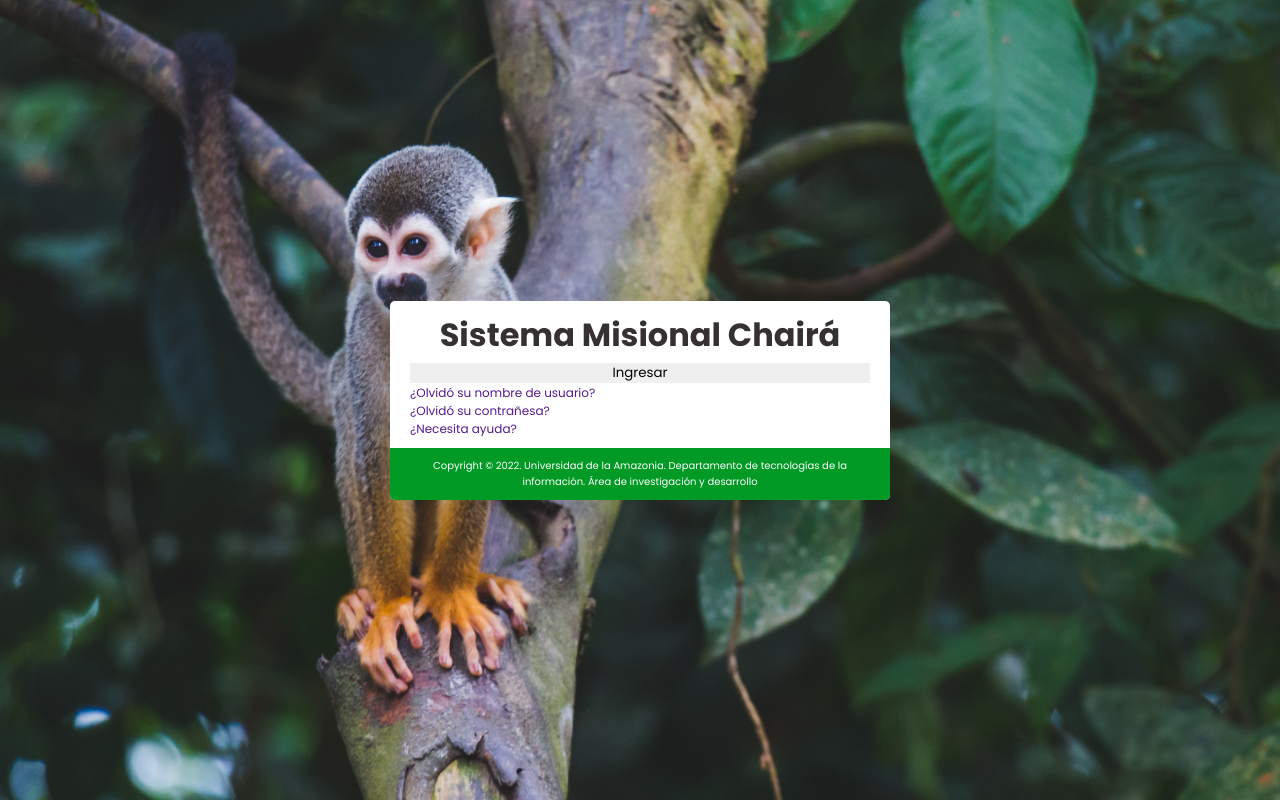
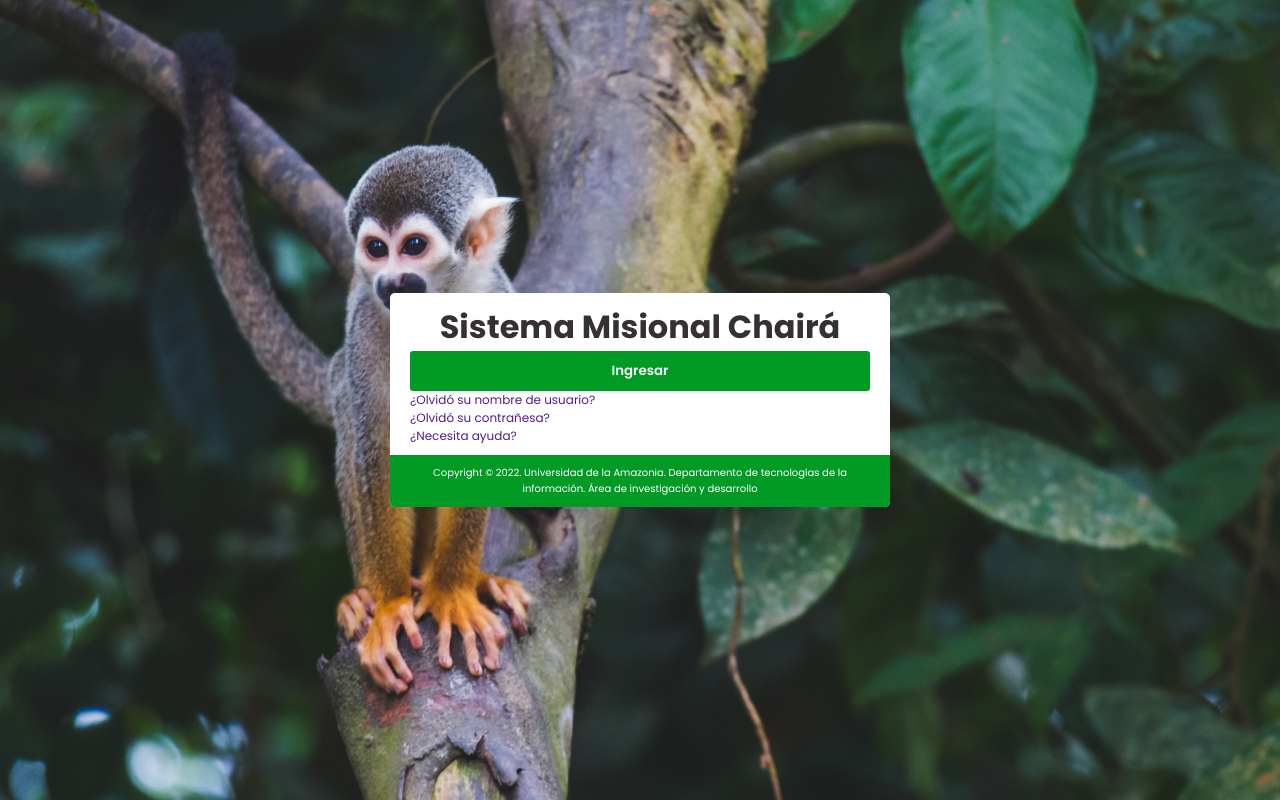
Before and after one commit to sneuder/chaira_login, a React (Create React App) app: page / in a window 1280 px wide. Built offline with nearby package versions, Linux system fonts and the light colour scheme.

Commit message:
Add styles

```diff
--- a/src/components/login_button/elements.js
+++ b/src/components/login_button/elements.js
@@ -7,4 +7,9 @@ export const ContainerButton = styled.div`
 
 export const Button = styled.button`
   width: 100%;
+  padding: 10px;
+  border-radius: 3px;
+  font-weight: 600;
+  color: ${colors.primary};
+  background-color: ${colors.secondary};
 `;
```
